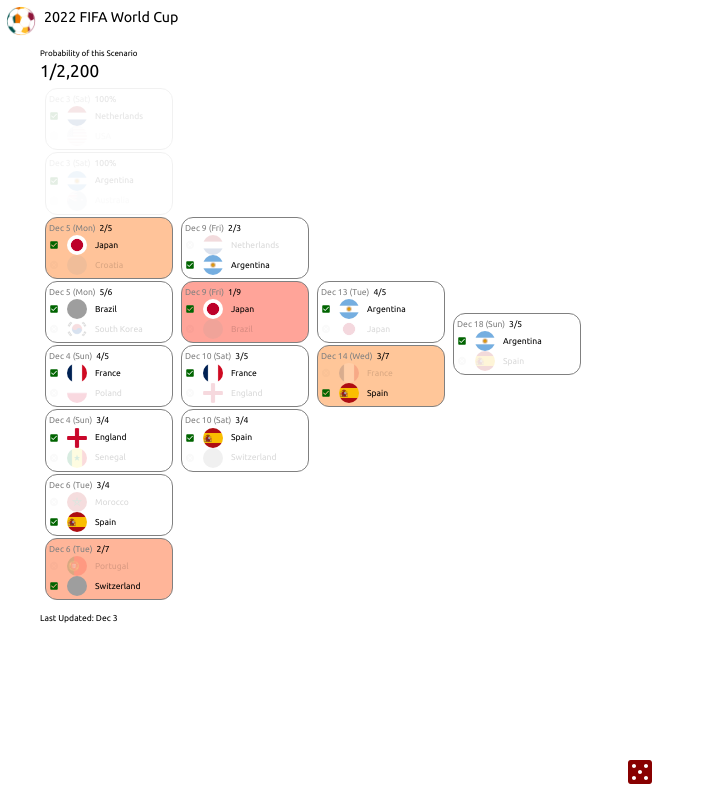
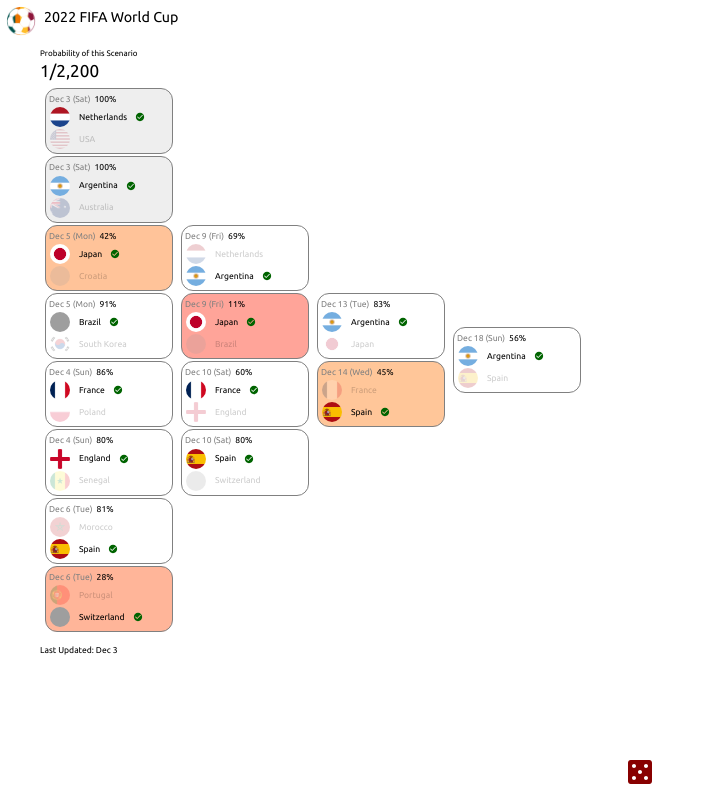
Before and after one commit to nuuuwan/fifa2022, a React (Create React App) app: page / in a window 1280 px wide. Shown: the whole page, without its empty margins (0-708 px from the left). Built offline with nearby package versions, Linux system fonts and the light colour scheme; grey boxes are pictures that could not be loaded.

Commit message:
style: Updated Icons

```diff
--- a/src/view/atoms/CountryView.js
+++ b/src/view/atoms/CountryView.js
@@ -1,6 +1,5 @@
 import { Avatar, Box, Stack, Typography } from "@mui/material";
-import CancelIcon from "@mui/icons-material/Cancel";
-import CheckBoxIcon from "@mui/icons-material/CheckBox";
+import CheckCircleIcon from '@mui/icons-material/CheckCircle';
 
 import Flags from "../../nonview/core/Flags";
 
@@ -10,7 +9,7 @@ const STYLE_IMAGE = {
   width: ICON_DIM,
   height: ICON_DIM,
   padding: 0,
-  margin: 0,
+  margin: 1,
 };
 
 export default function CountryView({ country, isWinner }) {
@@ -19,27 +18,26 @@ export default function CountryView({ country, isWinner }) {
   }
   const imageSrc = Flags.getImageSrc(country);
   const showLabels = window.innerWidth > MIN_WIDTH_FOR_LABELS;
-  const WinnerIcon = isWinner ? CheckBoxIcon : CancelIcon;
-  const opacity = isWinner ? 1 : 0.15;
-  const color = isWinner ? "darkgreen" : "ghost";
+  const opacity = isWinner ? 1 : 0.2;
+  const color = isWinner ? "darkgreen" : "gray";
   const width = showLabels ? 120 : 50;
 
   return (
     <Box style={{ opacity, width }}>
       <Stack direction="row" gap={1}>
         <Box display="flex" justifyContent="center" alignItems="center" gap={1}>
-          <WinnerIcon
+          <Avatar src={imageSrc} style={STYLE_IMAGE} />
+          {showLabels ? (
+            <Typography variant="caption">{country}</Typography>
+          ) : null}
+          {isWinner ? (<CheckCircleIcon
             style={{
               color,
               opacity,
               width: ICON_DIM / 2,
               height: ICON_DIM / 2,
             }}
-          />
-          <Avatar src={imageSrc} style={STYLE_IMAGE} />
-          {showLabels ? (
-          <Typography variant="caption">{country}</Typography>
-        ) : null}
+          />) : null}
         </Box>
 
       </Stack>
--- a/src/view/atoms/GameView.js
+++ b/src/view/atoms/GameView.js
@@ -29,7 +29,7 @@ export default function GameView({
 
   let opacity = 1;
   if (actualWinner) {
-    opacity = 0.1;
+    background = `#eee`;
   }
   const style = {
     border: `1px gray solid`,
@@ -45,7 +45,7 @@ export default function GameView({
         <Typography variant="caption" sx={{ color: "gray" }}>
           {date}
         </Typography>
-        <Typography variant="caption">{Format.fraction(pWinner)}</Typography>
+        <Typography variant="caption">{Format.percent(pWinner)}</Typography>
       </Grid>
 
       <CountryView country={country1} isWinner={winner === country1} />
```
